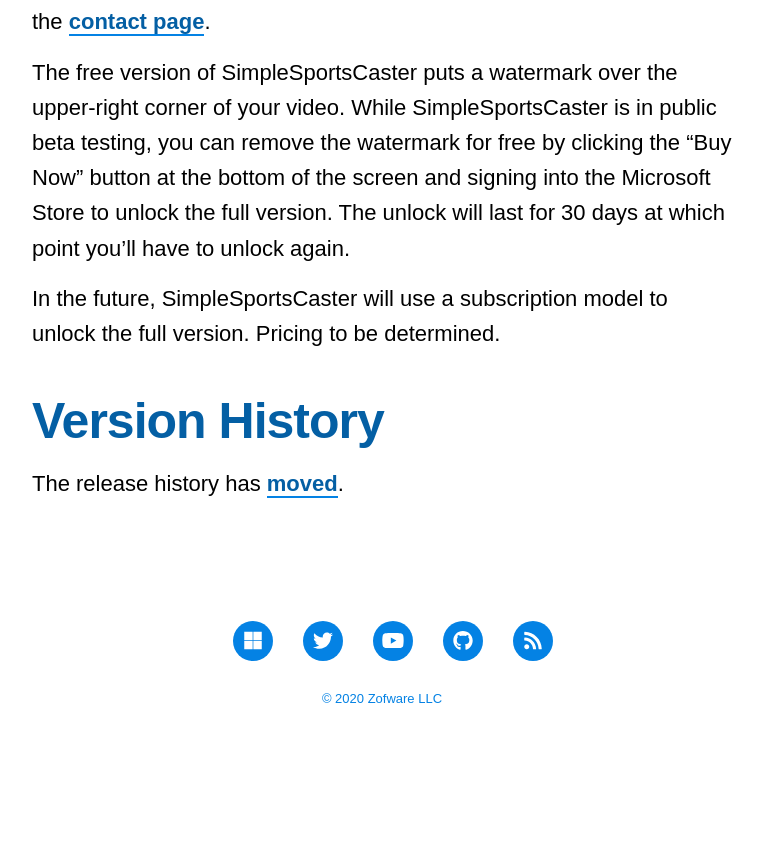
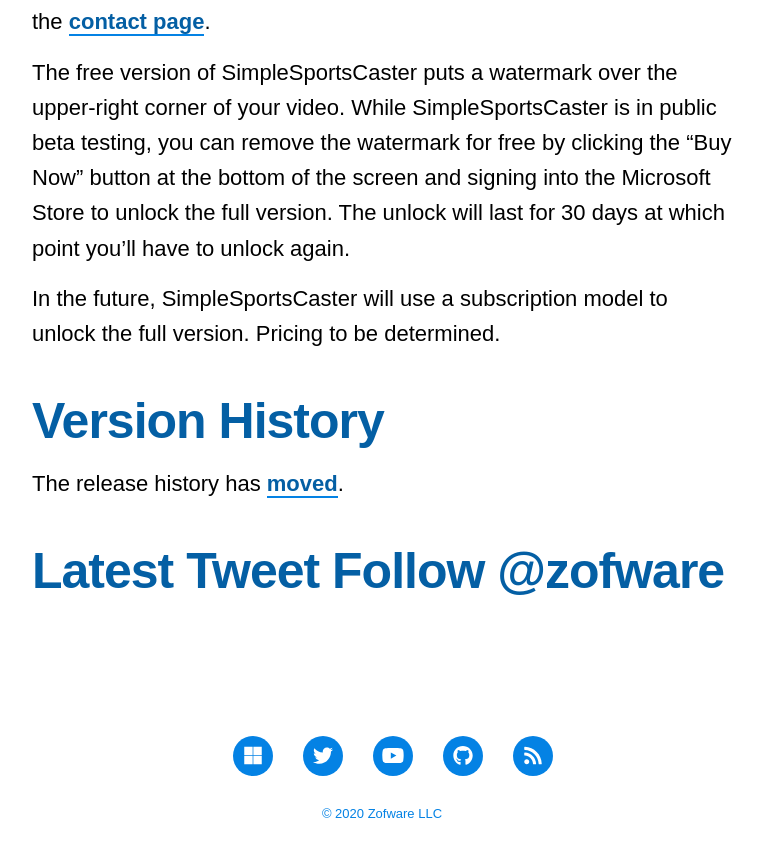
Before and after one commit to Zofware/www.simplesportscaster.com, a Jekyll site: the page built from docs/_pages/about.md, in a window 1280 px wide and 900 px high, scrolled down 2049 px. Shown: the top 857 px of the window, without its empty margins (258-1021 px from the left). Built offline with Jekyll 4.4.1, drawn with Linux system fonts in a browser that asks for light colours; nearby versions of some CDN libraries; some web fonts are replaced; comment, search, counter and statistics services are not loaded; before the commit the page ends 2834 px from its top, so only the background shows below that.

Commit message:
Add latest tweet to about page.

```diff
--- a/docs/_pages/about.md
+++ b/docs/_pages/about.md
@@ -73,3 +73,7 @@
 ## Version History
 
 The release history has [moved](/releases).
+
+## [Latest Tweet](https://twitter.com/zofware?ref_src=twsrc%5Etfw) <a href="https://twitter.com/zofware?ref_src=twsrc%5Etfw" class="twitter-follow-button" data-show-count="false" data-size="large">Follow @zofware</a><script async src="https://platform.twitter.com/widgets.js" charset="utf-8"></script>
+<!--<a class="twitter-timeline" data-height="640" data-theme="light" href="https://twitter.com/zofware?ref_src=twsrc%5Etfw">Tweets by zofware</a>-->
+<a class="twitter-timeline" href="https://twitter.com/zofware?ref_src=twsrc%5Etfw" data-tweet-limit="1" data-chrome="noheader nofooter noborders"> </a><script async src="https://platform.twitter.com/widgets.js" charset="utf-8"></script>
```
